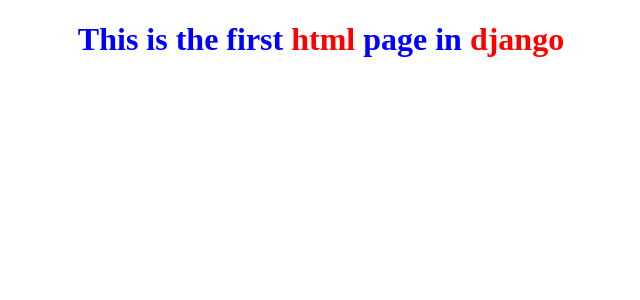
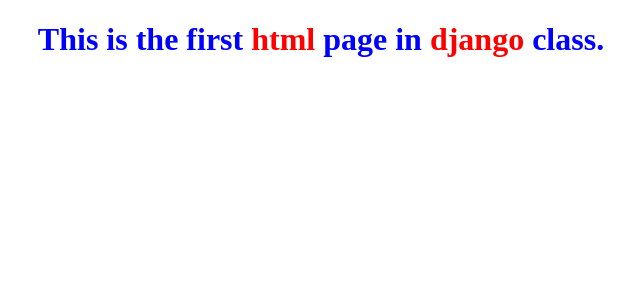
Before and after one commit to Bharathsg4/Generic_template, a Django app: page /sample/ in a window 1280 px wide. Shown: the top 300 px of the page, without its empty margins (319-959 px from the left). Run offline with Django 4.2, Linux system fonts and the light colour scheme.

Commit message:
Update sample.html

```diff
--- a/templates/sample.html
+++ b/templates/sample.html
@@ -12,7 +12,7 @@
 <body>
     <center>
         <h1 style="color: blue;">
-            This is the first <a style="color: red;">html </a> page in <a style="color: red;">django</a>
+            This is the first <a style="color: red;">html </a> page in <a style="color: red;">django</a> class.
         </h1>
     </center>
 </body>
```
